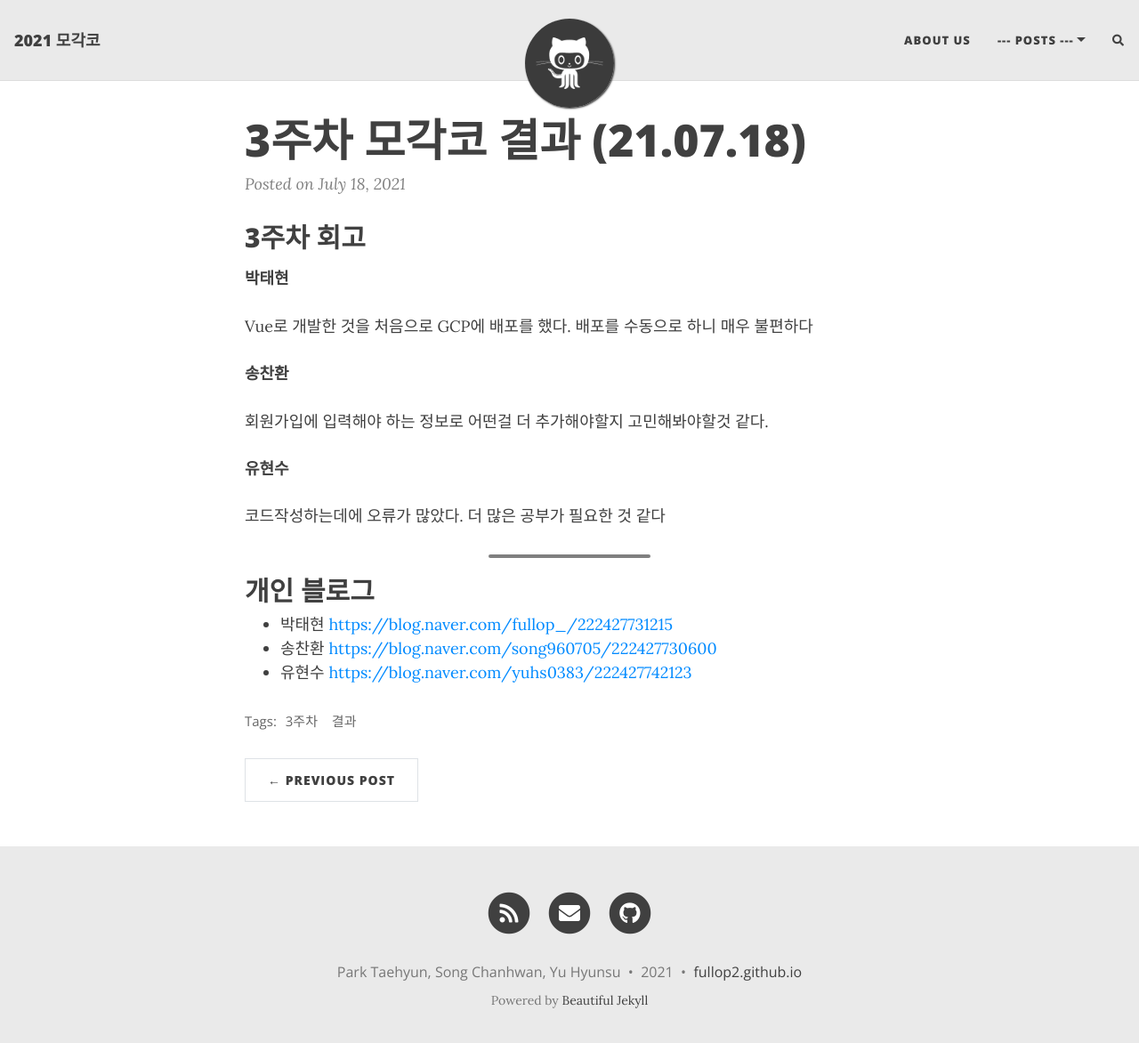
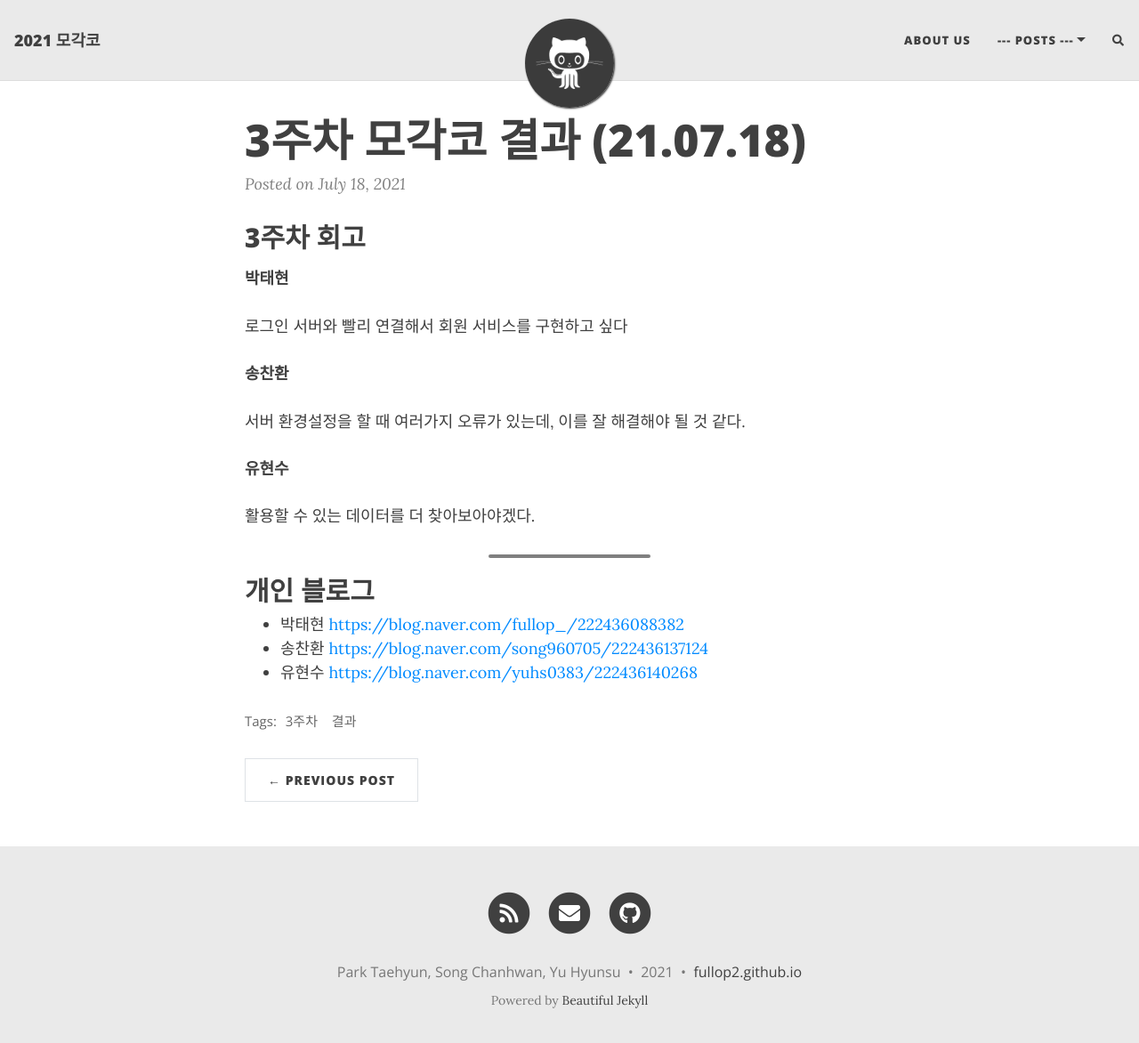
Before and after one commit to fullop2/fullop2.github.io, a Jekyll site: the page built from _posts/2021-07-18-week-3-result.md, in a window 1280 px wide and 1185 px high. Shown: the top 1172 px of the window at 89% size. Built offline with Jekyll 4.4.1, drawn with Linux system fonts in a browser that asks for light colours; nearby versions of some CDN libraries; comment, search, counter and statistics services are not loaded.

Commit message:
결과 추가

```diff
--- a/_config.yml
+++ b/_config.yml
@@ -20,6 +20,8 @@ navbar-links:
     - 1주차 결과 : "2021-07-04-week-1-result"
     - 2주차 목표 : "2021-07-11-week-2-object"
     - 2주차 결과 : "2021-07-11-week-2-result"
+    - 3주차 목표 : "2021-07-18-week-3-object"
+    - 3주차 결과 : "2021-07-18-week-3-result"
   #Author's home: "https://github.com/fullop2"
 
 # --- Logo --- #
--- a/_posts/2021-07-18-week-3-result.md
+++ b/_posts/2021-07-18-week-3-result.md
@@ -9,17 +9,17 @@ comments: true
 ## 3주차 회고
 
 #### 박태현
-Vue로 개발한 것을 처음으로 GCP에 배포를 했다. 배포를 수동으로 하니 매우 불편하다
+로그인 서버와 빨리 연결해서 회원 서비스를 구현하고 싶다
 
 #### 송찬환
-회원가입에 입력해야 하는 정보로 어떤걸 더 추가해야할지 고민해봐야할것 같다.
+서버 환경설정을 할 때 여러가지 오류가 있는데, 이를 잘 해결해야 될 것 같다.
 
 #### 유현수
-코드작성하는데에 오류가 많았다. 더 많은 공부가 필요한 것 같다
+활용할 수 있는 데이터를 더 찾아보아야겠다.
 
 ---
 ## 개인 블로그
 
-- 박태현 [https://blog.naver.com/fullop_/222427731215](https://blog.naver.com/fullop_/222427731215)
-- 송찬환 [https://blog.naver.com/song960705/222427730600](https://blog.naver.com/song960705/222427730600)
-- 유현수 [https://blog.naver.com/yuhs0383/222427742123](https://blog.naver.com/yuhs0383/222427742123)
+- 박태현 [https://blog.naver.com/fullop_/222436088382](https://blog.naver.com/fullop_/222436088382)
+- 송찬환 [https://blog.naver.com/song960705/222436137124](https://blog.naver.com/song960705/222436137124)
+- 유현수 [https://blog.naver.com/yuhs0383/222436140268](https://blog.naver.com/yuhs0383/222436140268)
```
